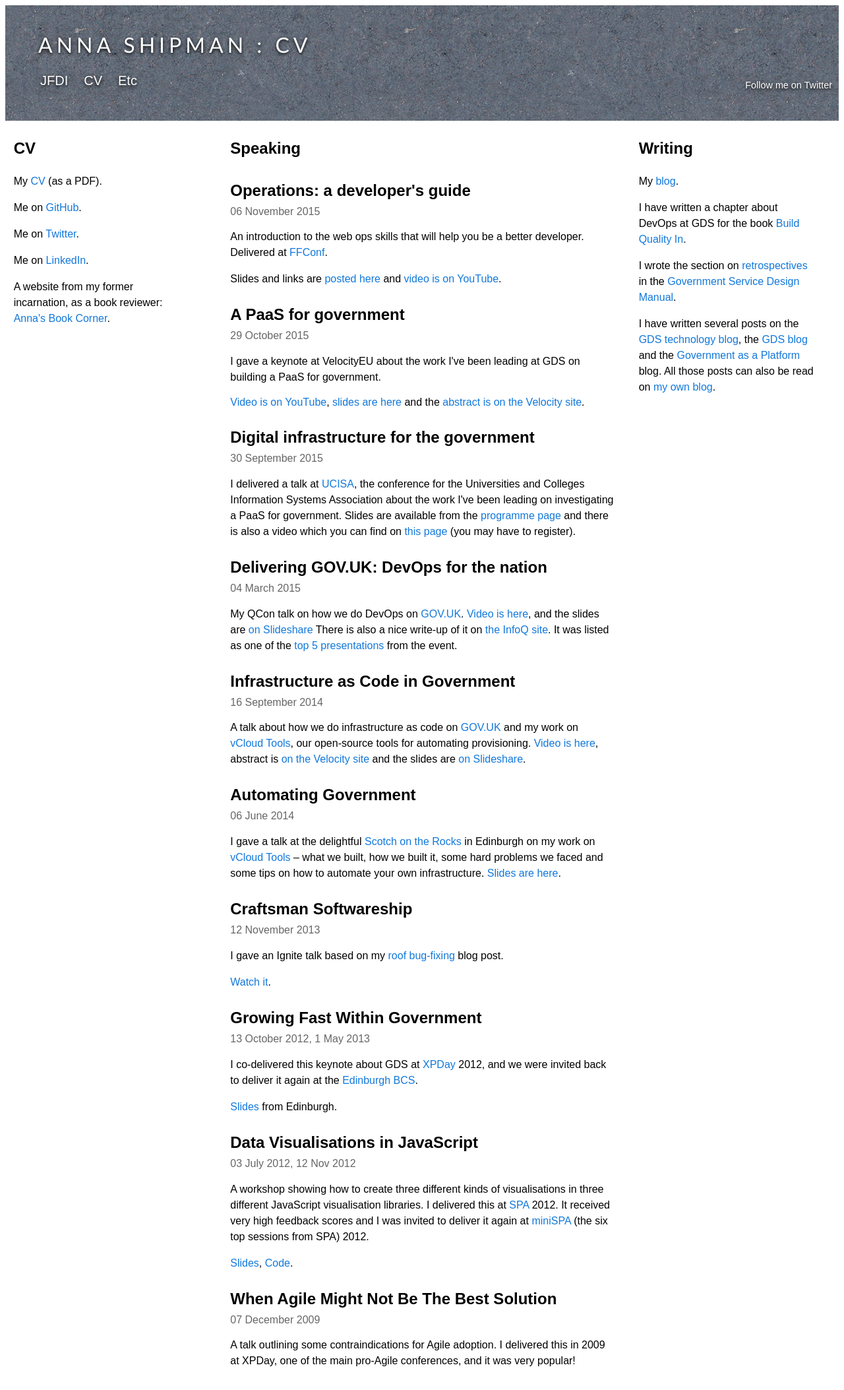
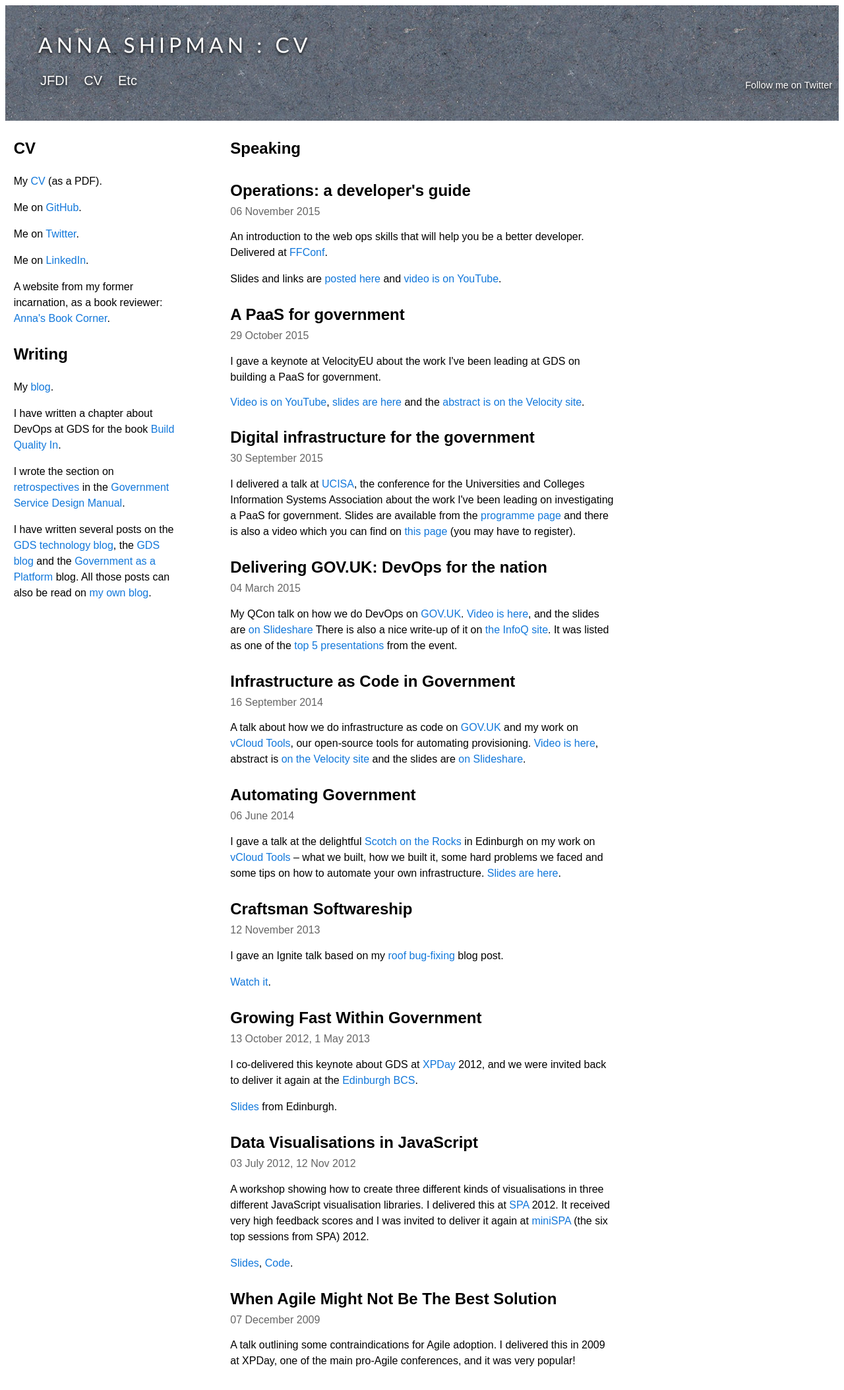
Before and after one commit to annashipman/annashipman.github.io, a Jekyll site: the page cv.html, which Jekyll copies as it is, in a window 1280 px wide. Shown: the whole page at 66% size. Built offline with Jekyll 4.4.1, drawn with Linux system fonts in a browser that asks for light colours.

Commit message:
Move writing to left column
May not stay here but this is the easiest move in preparation for getting rid of the three column layout.

```diff
--- a/cv.html
+++ b/cv.html
@@ -115,10 +115,6 @@ in 2009 at XPDay, one of the main pro-Agile conferences, and it was very popular
 <p>Me on <a href="http://www.linkedin.com/in/annashipman" target="_blank">LinkedIn</a>.</p>
 <p>A website from my former incarnation, as a book reviewer:
 <a href="annasbookcorner/index.html" target="_blank">Anna's Book Corner</a>.
-</div>
-                <!-- Column 2 end -->
-            <div class="col3">
-                <!-- Column 3 start -->
 <h2>Writing</h2>
 
 <p>My <a href="/jfdi.html">blog</a>.</p>
@@ -129,6 +125,10 @@ href="https://gdstechnology.blog.gov.uk/author/annashipman/">GDS technology
 blog</a>, the <a href="https://gds.blog.gov.uk/author/annashipman/">GDS blog</a>
 and the <a href="https://governmentasaplatform.blog.gov.uk/author/annashipman/">Government as a Platform</a> blog. All those posts can also
 be read on <a href="/jfdi.html">my own blog</a>.
+</div>
+                <!-- Column 2 end -->
+            <div class="col3">
+                <!-- Column 3 start -->
                 <!-- Column 3 end -->
             </div>
         </div>
```
